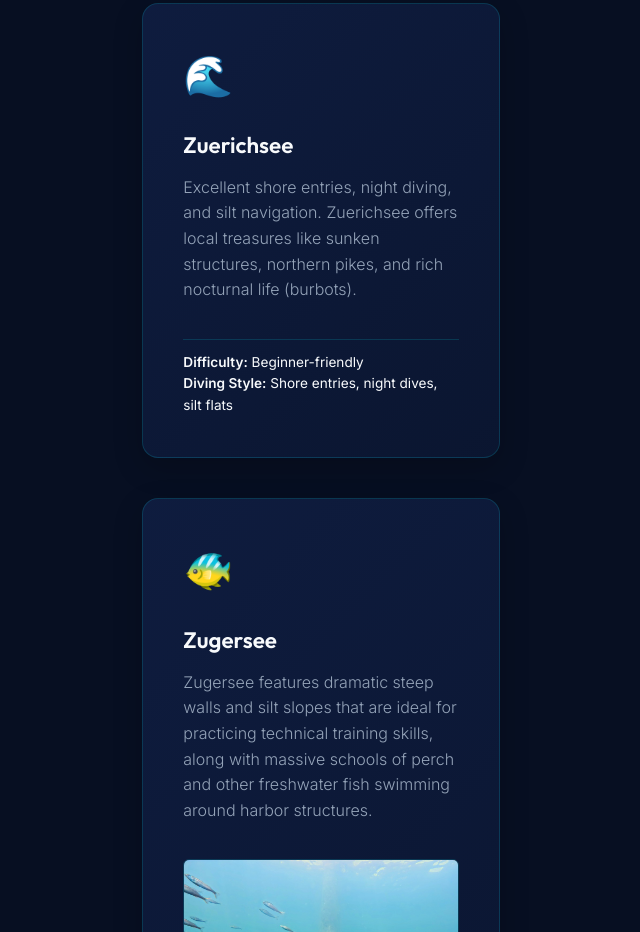
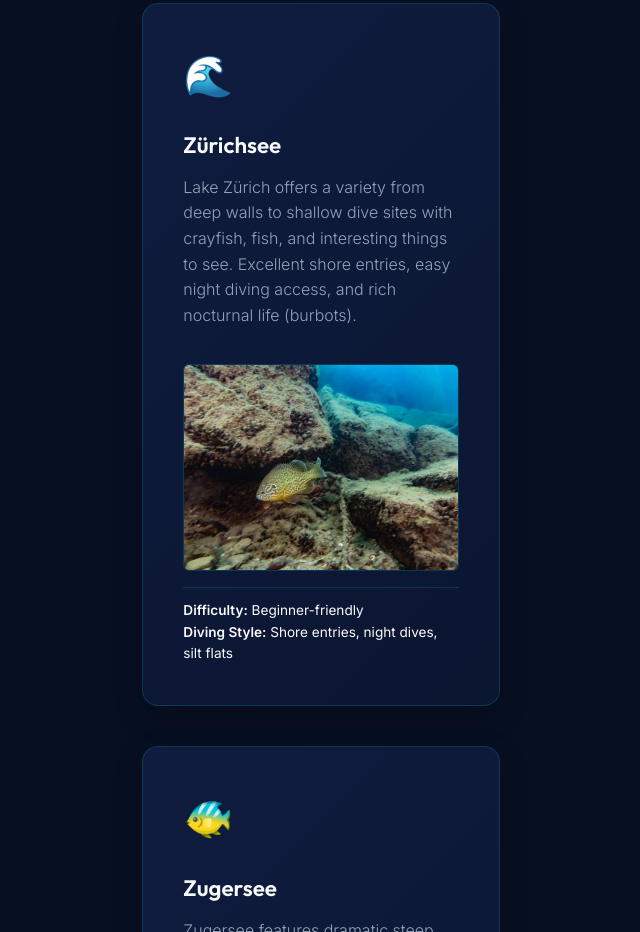
Before and after one commit to AVGP/divingforfun, an Eleventy site: page src/guided-dives.md in a window 1280 px wide. Shown: the part 2308-3240 px from the top of the page, without its empty margins (319-959 px from the left). Built offline with nearby package versions, Linux system fonts and the light colour scheme; Eleventy itself is replaced by a stand-in of ours; files that its build step writes are made by us from their sources.

Commit message:
Rename Zuerichsee to Zürichsee, add sunfish image and update description

```diff
--- a/src/guided-dives.md
+++ b/src/guided-dives.md
@@ -36,12 +36,13 @@ description: "Experience guided lake and river diving in Switzerland. Dive Lake
     <h2 class="text-center">Featured Swiss Dive Sites</h2>
     <div class="grid-3" style="margin-top: 3rem;">
 
-      <!-- Destination 1: Zuerichsee -->
+      <!-- Destination 1: Zürichsee -->
       <div class="card" id="site-zuerichsee">
         <span class="card-icon">🌊</span>
-        <h3 class="card-title">Zuerichsee</h3>
-        <p>Excellent shore entries, night diving, and silt navigation. Zuerichsee offers local treasures like sunken structures, northern pikes, and rich nocturnal life (burbots).</p>
-        <div style="font-size: 0.85rem; border-top: 1px solid var(--border-light); padding-top: 0.75rem; margin-top: 1rem;">
+        <h3 class="card-title">Zürichsee</h3>
+        <p>Lake Zürich offers a variety from deep walls to shallow dive sites with crayfish, fish, and interesting things to see. Excellent shore entries, easy night diving access, and rich nocturnal life (burbots).</p>
+        <img src="/assets/images/zuerichsee-fish.jpg" alt="A sunfish swimming near rocks in Zürichsee" style="width: 100%; border-radius: 6px; margin: 1rem 0; border: 1px solid var(--border-light); aspect-ratio: 4/3; object-fit: cover;">
+        <div style="font-size: 0.85rem; border-top: 1px solid var(--border-light); padding-top: 0.75rem;">
           <strong>Difficulty:</strong> Beginner-friendly<br>
           <strong>Diving Style:</strong> Shore entries, night dives, silt flats
         </div>
```
Also changed, not shown: src/assets/images/zuerichsee-fish.jpg (added).
